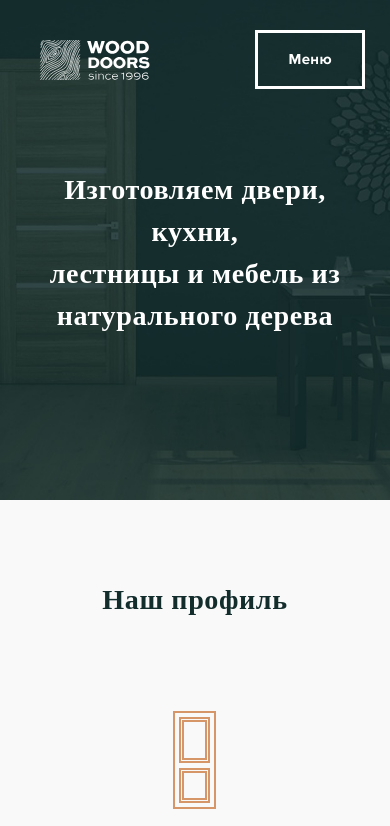
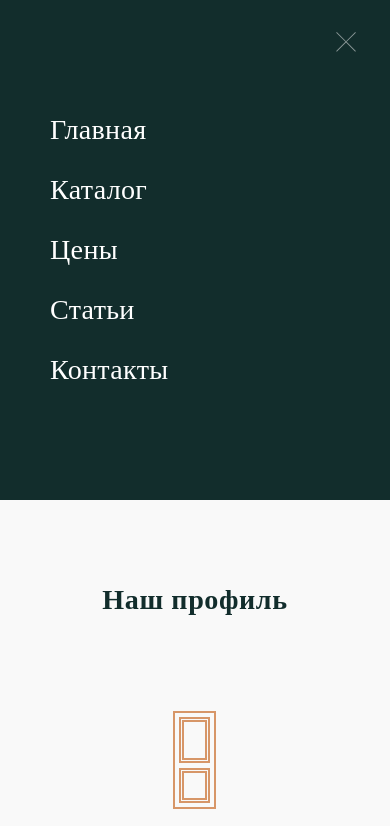
Before and after one commit to Ilzorya/wooddoors, a plain HTML site: page app/index.html in a window 390 px wide. Both pictures are taken after a click on the link "Меню". Shown: the top 826 px of the page. Drawn offline with Linux system fonts and the light colour scheme; a web font is replaced by a local one.

Commit message:
v7.2 mobile

```diff
--- a/app/index.html
+++ b/app/index.html
@@ -68,8 +68,13 @@
 				<div class="mob_menu_button_wrapper col-xs-offset-2 col-xs-4">
 					<a href="#" class="mob_menu_button">Меню</a>
 				</div>
+				<!-- mob menu button -->
 
-				<nav class="hidden-xs col-sm-4 col-md-3">
+				<a href="#" class="close_icon">
+					<img src="../img/ic_close.svg" alt=""/>
+				</a>
+
+				<nav class="col-sm-4 col-md-3">
 					<a href="#">Главная</a>
 					<a href="#">Каталог</a>
 					<a href="#">Цены</a>
--- a/app/js/common.js
+++ b/app/js/common.js
@@ -2,13 +2,9 @@ $(function() {
 
 	$(document).ready(function($){
 
-    // Hide all panels to start
+    // accordion
     var panels = $('.accordion > dd').hide();
 
-    // Show first panel on load (optional). Remove if you want
-    // panels.first().show();
-
-    // On click of panel title
     $('.accordion > dt').on('click', function(e) {
 			e.preventDefault();
 
@@ -30,9 +26,20 @@ $(function() {
 
 			$this.siblings().find('.arrow').removeClass('arrow-up');
 
-
       return false;
     });
+
+		$('.mob_menu_button').on('click', function(){
+			$('nav').addClass('menu_show');
+			$('.close_icon')
+			.addClass('close_icon_show')
+			.removeClass('close_icon');
+		});
+
+		$('.close_icon_show').on('click', function(){
+			$('nav').removeClass('menu_show');
+		});
+
+
   });
-
 });
--- a/app/sass/_media.sass
+++ b/app/sass/_media.sass
@@ -16,10 +16,53 @@
 	.item_vertical
 		padding-bottom: 60px
 
+	.close_icon
+		display: none
+
 
 /* Small Devices, Tablets */
 @media only screen and (max-width : 767px)
 	/**/
+
+	// mobile nav
+	nav
+		display: none
+
+	.menu_show
+		display: block
+		background-color: $dark-bg
+		z-index: 100
+		width: 100%
+		height: 100%
+		position: absolute
+		padding: 100px 50px
+		margin-left: -15px
+		margin-top: -20px
+
+		a
+			width: 100%
+			color: #fff
+			letter-spacing: .3px
+			line-height: 60px
+			font-weight: 300
+			font:
+				size: em(30px)
+				family: $merriweather
+
+	.close_icon
+		display: none
+
+	.close_icon_show
+		display: block
+		position: absolute
+		z-index: 101
+		top: 30px
+		right: 30px
+		width: 24px
+		height: 24px
+
+
+	// mobile nav
 
 	.logo
 	  background-position: left
--- a/app/sass/modules/_header.sass
+++ b/app/sass/modules/_header.sass
@@ -44,7 +44,6 @@ nav
     color: white
     line-height: 27px
 
-
 .btn_cta
   margin-top: 30px
   border: none
```
Also changed, not shown: app/css/main.min.css.
